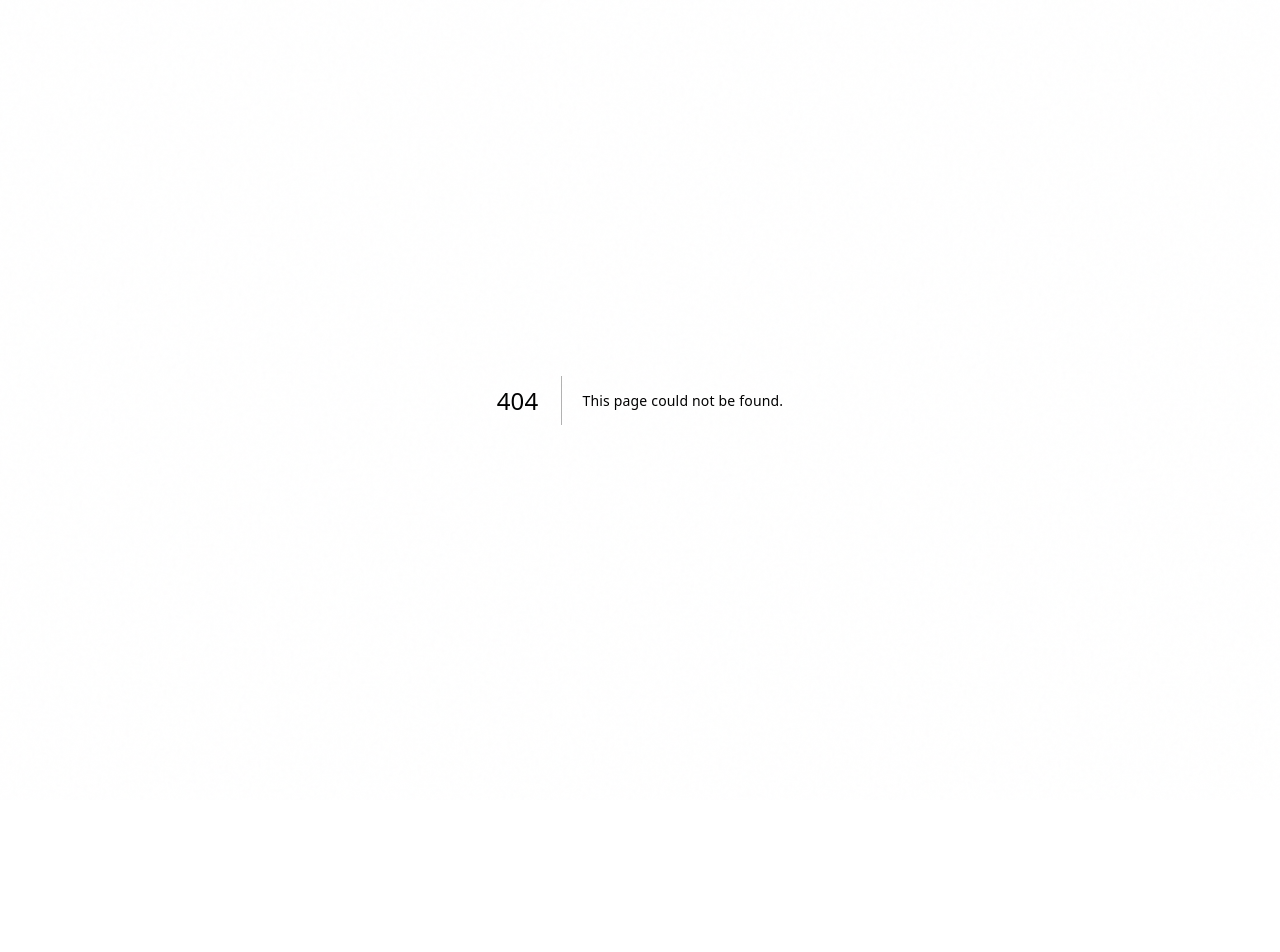
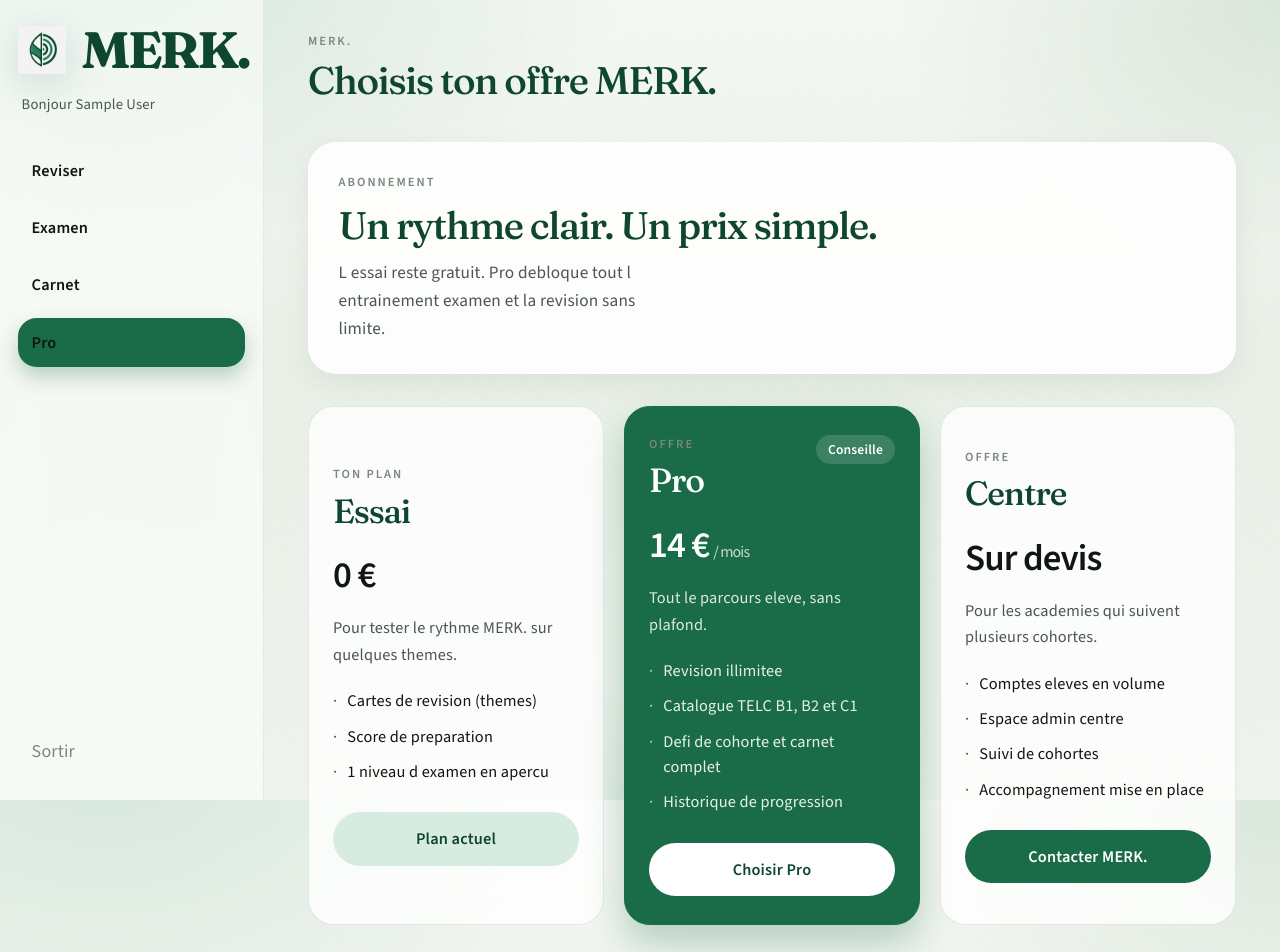
Before and after one commit to DominiqueOthniel/merk, a Next.js app: page /subscription in a window 1280 px wide. Before the commit this address had no page. Shown: the top 952 px of the page. Before the commit the page ends 800 px from the top, so only its background shows below. Built offline with nearby package versions, Linux system fonts and the light colour scheme; no server answers; sample sign-in values are in the browser's storage.

Commit message:
Add student subscription page with Essai, Pro and Centre plans.
Co-authored-by: Cursor <cursoragent@cursor.com>

```diff
--- /dev/null
+++ b/src/app/(student)/subscription/page.tsx
@@ -0,0 +1,237 @@
+"use client";
+
+import { useState } from "react";
+import { BrandHeader } from "@/components/nav";
+import { Button } from "@/components/ui/button";
+
+type PlanId = "essai" | "pro" | "centre";
+
+type Plan = {
+  id: PlanId;
+  name: string;
+  price: string;
+  period?: string;
+  blurb: string;
+  features: string[];
+  cta: string;
+  highlighted?: boolean;
+};
+
+const PLANS: Plan[] = [
+  {
+    id: "essai",
+    name: "Essai",
+    price: "0 €",
+    blurb: "Pour tester le rythme MERK. sur quelques themes.",
+    features: [
+      "Cartes de revision (themes)",
+      "Score de preparation",
+      "1 niveau d examen en apercu",
+    ],
+    cta: "Plan actuel",
+  },
+  {
+    id: "pro",
+    name: "Pro",
+    price: "14 €",
+    period: "/ mois",
+    blurb: "Tout le parcours eleve, sans plafond.",
+    features: [
+      "Revision illimitee",
+      "Catalogue TELC B1, B2 et C1",
+      "Defi de cohorte et carnet complet",
+      "Historique de progression",
+    ],
+    cta: "Choisir Pro",
+    highlighted: true,
+  },
+  {
+    id: "centre",
+    name: "Centre",
+    price: "Sur devis",
+    blurb: "Pour les academies qui suivent plusieurs cohortes.",
+    features: [
+      "Comptes eleves en volume",
+      "Espace admin centre",
+      "Suivi de cohortes",
+      "Accompagnement mise en place",
+    ],
+    cta: "Contacter MERK.",
+  },
+];
+
+export default function SubscriptionPage() {
+  const [current] = useState<PlanId>("essai");
+  const [selected, setSelected] = useState<PlanId>("pro");
+  const [message, setMessage] = useState<string | null>(null);
+
+  function choose(plan: Plan) {
+    setSelected(plan.id);
+
+    if (plan.id === "essai") {
+      setMessage("Tu es deja sur l essai. Passe en Pro quand tu es pret.");
+      return;
+    }
+
+    if (plan.id === "centre") {
+      setMessage(
+        "Ecris a hello@merkacademy.net pour un devis centre. On te repond vite.",
+      );
+      return;
+    }
+
+    setMessage(
+      "Pro arrive bientot. Ta selection est enregistree, le paiement ouvrira ici.",
+    );
+  }
+
+  return (
+    <>
+      <BrandHeader subtitle="Choisis ton offre MERK." />
+
+      <section className="panel fade-up mb-6 lg:mb-8">
+        <p className="eyebrow">Abonnement</p>
+        <h2 className="display mt-3 text-[clamp(1.8rem,5vw,2.4rem)] text-[var(--forest-deep)]">
+          Un rythme clair. Un prix simple.
+        </h2>
+        <p className="mt-3 max-w-[40ch] text-[1.08rem] leading-relaxed text-[var(--ink-soft)]">
+          L essai reste gratuit. Pro debloque tout l entrainement examen et la
+          revision sans limite.
+        </p>
+      </section>
+
+      <div className="grid gap-4 lg:grid-cols-3 lg:gap-5">
+        {PLANS.map((plan, index) => {
+          const active = selected === plan.id;
+          const isCurrent = current === plan.id;
+          return (
+            <button
+              key={plan.id}
+              type="button"
+              onClick={() => choose(plan)}
+              className={`fade-up rounded-[1.6rem] border px-5 py-6 text-left transition lg:px-6 lg:py-7 ${
+                plan.highlighted
+                  ? "border-[var(--forest)] bg-[var(--forest)] text-white shadow-[0_18px_36px_rgba(26,107,72,0.28)]"
+                  : active
+                    ? "border-[var(--forest-mid)] bg-white/95 shadow-[var(--shadow-soft)]"
+                    : "border-[var(--line)] bg-white/80 hover:border-[var(--forest)]/40 hover:bg-white"
+              }`}
+              style={{ animationDelay: `${index * 80}ms` }}
+            >
+              <div className="flex items-start justify-between gap-3">
+                <div>
+                  <p
+                    className={`eyebrow ${
+                      plan.highlighted ? "text-white/65" : ""
+                    }`}
+                  >
+                    {isCurrent ? "Ton plan" : "Offre"}
+                  </p>
+                  <p
+                    className={`display mt-2 text-[clamp(1.7rem,4vw,2.1rem)] ${
+                      plan.highlighted ? "text-white" : "text-[var(--forest-deep)]"
+                    }`}
+                  >
+                    {plan.name}
+                  </p>
+                </div>
+                {plan.highlighted ? (
+                  <span className="rounded-full bg-white/15 px-3 py-1 text-[0.85rem] font-semibold text-white">
+                    Conseille
+                  </span>
+                ) : null}
+              </div>
+
+              <p
+                className={`mt-4 text-[clamp(1.8rem,5vw,2.3rem)] font-semibold tracking-tight ${
+                  plan.highlighted ? "text-white" : "text-[var(--ink)]"
+                }`}
+              >
+                {plan.price}
+                {plan.period ? (
+                  <span
+                    className={`ml-1 text-[1rem] font-medium ${
+                      plan.highlighted ? "text-white/75" : "text-[var(--ink-faint)]"
+                    }`}
+                  >
+                    {plan.period}
+                  </span>
+                ) : null}
+              </p>
+
+              <p
+                className={`mt-3 text-[1.02rem] leading-relaxed ${
+                  plan.highlighted ? "text-white/85" : "text-[var(--ink-soft)]"
+                }`}
+              >
+                {plan.blurb}
+              </p>
+
+              <ul
+                className={`mt-5 space-y-2.5 text-[1.02rem] ${
+                  plan.highlighted ? "text-white/90" : "text-[var(--ink)]"
+                }`}
+              >
+                {plan.features.map((feature) => (
+                  <li key={feature} className="flex gap-2.5">
+                    <span
+                      className={
+                        plan.highlighted ? "text-white/70" : "text-[var(--forest)]"
+                      }
+                    >
+                      ·
+                    </span>
+                    <span>{feature}</span>
+                  </li>
+                ))}
+              </ul>
+
+              <div className="mt-7">
+                <span
+                  className={`inline-flex min-h-[var(--touch)] w-full items-center justify-center rounded-full px-5 text-[1.02rem] font-semibold ${
+                    plan.highlighted
+                      ? "bg-white text-[var(--forest-deep)]"
+                      : isCurrent
+                        ? "bg-[var(--forest-soft)] text-[var(--forest-deep)]"
+                        : "bg-[var(--forest)] text-white"
+                  }`}
+                >
+                  {isCurrent && plan.id === "essai" ? "Plan actuel" : plan.cta}
+                </span>
+              </div>
+            </button>
+          );
+        })}
+      </div>
+
+      {message ? (
+        <section className="surface fade-up mt-6 px-5 py-5 lg:mt-8">
+          <p className="text-[1.05rem] leading-relaxed text-[var(--ink-soft)]">
+            {message}
+          </p>
+          {selected === "centre" ? (
+            <a
+              href="mailto:hello@merkacademy.net?subject=Devis%20centre%20MERK"
+              className="btn-link btn-link-primary mt-5"
+            >
+              Envoyer un mail
+            </a>
+          ) : null}
+          {selected === "pro" && current !== "pro" ? (
+            <Button
+              type="button"
+              className="mt-5 w-full sm:w-auto"
+              onClick={() =>
+                setMessage(
+                  "Liste d attente Pro note. On t ecrira des que le paiement est ouvert.",
+                )
+              }
+            >
+              Me prevenir
+            </Button>
+          ) : null}
+        </section>
+      ) : null}
+    </>
+  );
+}
--- a/src/components/nav.tsx
+++ b/src/components/nav.tsx
@@ -9,6 +9,7 @@ const studentLinks = [
   { href: "/review", label: "Reviser" },
   { href: "/exam", label: "Examen" },
   { href: "/dashboard", label: "Carnet" },
+  { href: "/subscription", label: "Pro" },
 ];
 
 function NavLinks({
```
